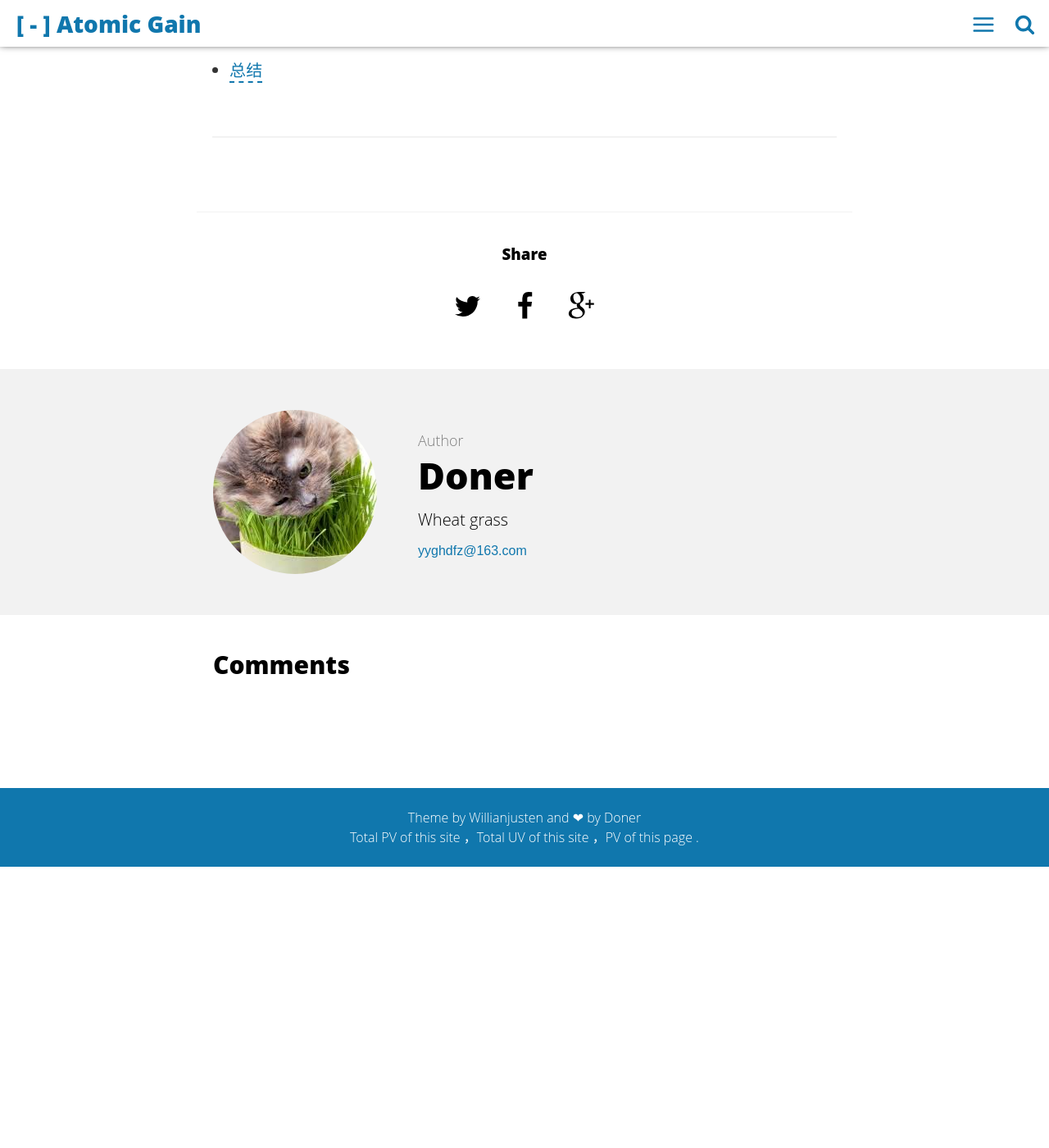
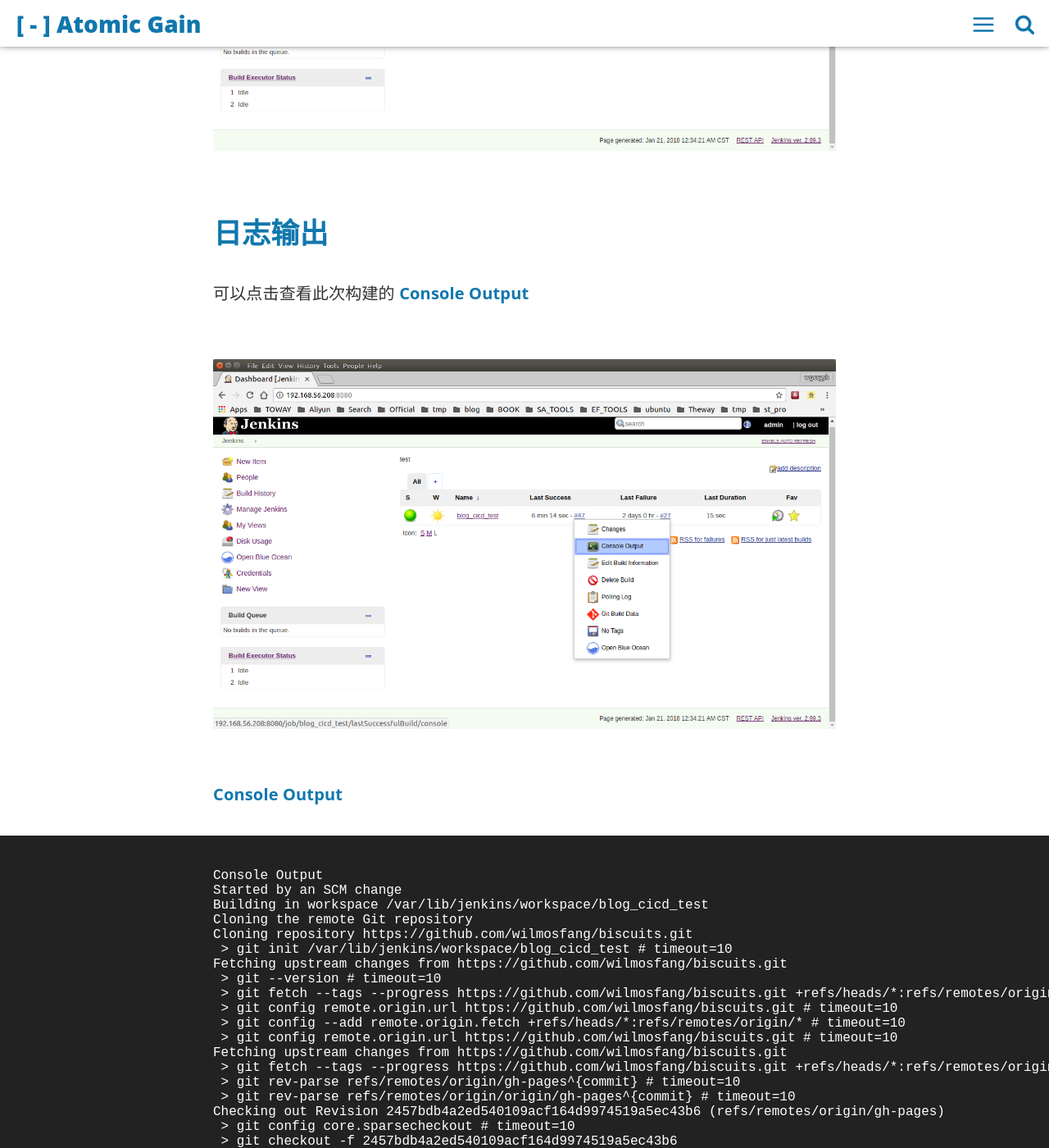
Before and after one commit to wilmosfang/biscuits, a Jekyll site: the page built from _posts/2018-01-20-simple-cicd-with-poll-scm-of-jenkins.md, in a window 1280 px wide and 1400 px high, scrolled down 9685 px. Shown: the whole window at 82% size. Built offline with Jekyll 4.4.1, drawn with Linux system fonts in a browser that asks for light colours; comment, search, counter and statistics services are not loaded; before the commit the page ends 10742 px from its top, so only the background shows below that; some of the changed text lies outside the part shown.

Commit message:
format space

```diff
--- a/_posts/2018-01-20-simple-cicd-with-poll-scm-of-jenkins.md
+++ b/_posts/2018-01-20-simple-cicd-with-poll-scm-of-jenkins.md
@@ -123,7 +123,7 @@
 
 选择 **Git** (因为我的项目在GitHub上)
 
-然后指定正确的 **Repository URL** 和　**Branch Specifier (blank for 'any')** 分支 (因为我的Web只发布于 gh-pages,所以我只需要让其检查此分支的变化就可以了)
+然后指定正确的 **Repository URL** 和 **Branch Specifier (blank for 'any')** 分支 (因为我的 Web 只发布于 gh-pages, 所以我只需要让其检查此分支的变化就可以了)
 
 ## 配置触发器
 
@@ -145,21 +145,24 @@
 
 两者都会周期性地调动，但是 **Poll SCM** 只在检查到源码版本有变化的时候才会执行后面的 build 操作，而 **Build periodically** 是不论源码版本是否有变化都会执行后面的 build 操作
 
-如果源代码在公网平台上（比如github），那这两者与其它触发机制有什么不同呢
+如果源代码在公网平台上 (比如 github)，那这两者与其它触发机制有什么不同呢
 
 这两者由于是主动发起的，所以可以没有公网IP而隐藏在 NAT 后面，只要有可以主动访问公网的权限就可以，而其它方式(比如 GitHub hook trigger for GITScm polling),就需要提供一个公网 IP 或从公网 IP 到此 Jenkins 服务端口的 DNAT 映射,无疑后者的环境要求要高一些，但是前者的开销要大一点，因为毕竟事件触发的响应式模型更加有效和节省系统资源
 
 ## 配置执行内容
 
-**Build** 作为整个构建过程中最核心的一步，里面定义了所有要作的操作内容
+**Build** 作为整个构建过程中最核心的一步，里面定义了所有要做的事情
 
 这里选择 **Excuete shell scrip on remote host using ssh**
 
-**SSH site** 中选择在系统配置里设定好的 host
+![jenkins](/assets/img/jenkins/jenkins13.png)
+
+
+**SSH site** 中选择在系统配置里设定好的连接串
 
 **Command** 中定义脚本内容
 
-由于我是使用的 jekyll 来构建 web 所以可以动态发布，并没额外的build步骤，这一步由jekyll代劳了，我只需要更新发布代码就可以了
+由于我是使用的 jekyll 来构建 web 的，所以可以动态发布，并没额外的 build 步骤，这一步由 jekyll 代劳了，我只需要更新发布代码就可以了
 
 ~~~
 cd  /home/git/git/biscuits/
@@ -168,14 +171,97 @@
 cat /tmp/date
 ~~~
 
-上面两步是进入代码根目录，下拉最新代码到本地，下面两步是记录一个更新时间戳
+前面两步是进入代码根目录，下拉最新代码到本地，后面两步是记录一个更新的时间戳到 tmp 目录
 
 
 ## 提交变更触发发布
 
+从本地 commit 完代码 push 到远程库后，远程仓库的代码版本就会发生变化
+
+等每两分钟的 pollSCM 检查后，发现远程代码版本发生了变化，就会触发一次 build 的过程
+
+![jenkins](/assets/img/jenkins/jenkins14.png)
+
+
+## 日志输出
+
+可以点击查看此次构建的 **Console Output**
+
+![jenkins](/assets/img/jenkins/jenkins15.png)
+
+
+**Console Output**
+
+~~~
+Console Output
+Started by an SCM change
+Building in workspace /var/lib/jenkins/workspace/blog_cicd_test
+Cloning the remote Git repository
+Cloning repository https://github.com/wilmosfang/biscuits.git
+ > git init /var/lib/jenkins/workspace/blog_cicd_test # timeout=10
+Fetching upstream changes from https://github.com/wilmosfang/biscuits.git
+ > git --version # timeout=10
+ > git fetch --tags --progress https://github.com/wilmosfang/biscuits.git +refs/heads/*:refs/remotes/origin/*
+ > git config remote.origin.url https://github.com/wilmosfang/biscuits.git # timeout=10
+ > git config --add remote.origin.fetch +refs/heads/*:refs/remotes/origin/* # timeout=10
+ > git config remote.origin.url https://github.com/wilmosfang/biscuits.git # timeout=10
+Fetching upstream changes from https://github.com/wilmosfang/biscuits.git
+ > git fetch --tags --progress https://github.com/wilmosfang/biscuits.git +refs/heads/*:refs/remotes/origin/*
+ > git rev-parse refs/remotes/origin/gh-pages^{commit} # timeout=10
+ > git rev-parse refs/remotes/origin/origin/gh-pages^{commit} # timeout=10
+Checking out Revision 2457bdb4a2ed540109acf164d9974519a5ec43b6 (refs/remotes/origin/gh-pages)
+ > git config core.sparsecheckout # timeout=10
+ > git checkout -f 2457bdb4a2ed540109acf164d9974519a5ec43b6
+Commit message: "add  _posts/2018-01-20-simple-cicd-with-poll-scm-of-jenkins.md"
+ > git rev-list --no-walk 8b54a92f57c6df0bbef8142887192abe35e646c2 # timeout=10
+[SSH] script:
+
+cd  /home/git/git/biscuits/
+git pull
+echo `date` > /tmp/date
+cat /tmp/date
+
+
+[SSH] executing...
+From github.com:wilmosfang/biscuits
+   8b54a92..2457bdb  gh-pages   -> origin/gh-pages
+Updating 8b54a92..2457bdb
+Fast-forward
+ ...8-01-20-simple-cicd-with-poll-scm-of-jenkins.md | 196 +++++++++++++++++++++
+ _posts/2018-01-20-upgrade-jenkins.md               |   7 +-
+ assets/img/jenkins/jenkins10.png                   | Bin 0 -> 121689 bytes
+ assets/img/jenkins/jenkins11.png                   | Bin 0 -> 83667 bytes
+ assets/img/jenkins/jenkins12.png                   | Bin 0 -> 95810 bytes
+ assets/img/jenkins/jenkins13.png                   | Bin 0 -> 70812 bytes
+ assets/img/jenkins/jenkins8.png                    | Bin 0 -> 87137 bytes
+ assets/img/jenkins/jenkins9.png                    | Bin 0 -> 68035 bytes
+ 8 files changed, 201 insertions(+), 2 deletions(-)
+ create mode 100644 _posts/2018-01-20-simple-cicd-with-poll-scm-of-jenkins.md
+ create mode 100644 assets/img/jenkins/jenkins10.png
+ create mode 100644 assets/img/jenkins/jenkins11.png
+ create mode 100644 assets/img/jenkins/jenkins12.png
+ create mode 100644 assets/img/jenkins/jenkins13.png
+ create mode 100644 assets/img/jenkins/jenkins8.png
+ create mode 100644 assets/img/jenkins/jenkins9.png
+Sun Jan 21 00:28:23 CST 2018
+
+[SSH] completed
+[SSH] exit-status: 0
+
+Started calculate disk usage of build
+Finished Calculation of disk usage of build in 0 seconds
+Started calculate disk usage of workspace
+Finished Calculation of disk usage of workspace in 0 seconds
+Finished: SUCCESS
 ~~~
 
-~~~
+从日志中可以看到整个构建过程的详细输出与返回状态，便于进行 debug
+
+构建与发布成功后可以直接到网页中查看最终效果
+
+不难想像，再集成自动测试的若干步骤后，开发人员与价值交付间最终会缩减成了一个 commit
+
+
 
 
 
@@ -183,9 +269,11 @@
 
 # 总结
 
-因为 Jenkins 被打成了一个 war 包，并且所有的配置与代码都进行了解耦，所以升级过程特别简单
+Jenkins 非常注重管道(Pipeline)的概念，这篇文档以最简洁的方式演示了管道的过程
 
-简而言之就是只用替换掉 war 包，其它都不变
+从开发，到 commit,到 push, 到检查更新，到触发操作，(到测试),到构建，到发布，到检验就是一个完整的管道流
+
+根据实际项目中的具体情况，其中步骤或多或少，但这是一个很有效的思路，将价值交付的过程管道化，并且将人的注意力节省下来，用来最有意义的部分
 
 * TOC
 {:toc}
```
Also changed, not shown: assets/img/jenkins/jenkins14.png (added), assets/img/jenkins/jenkins15.png (added).
